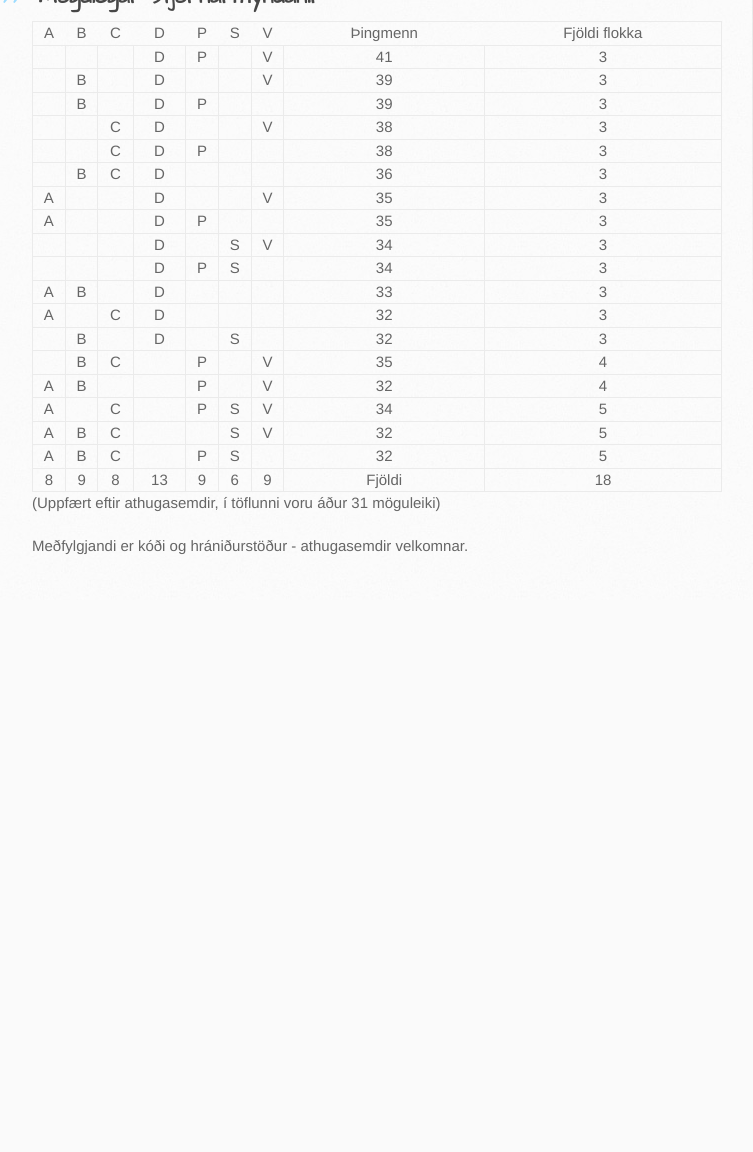
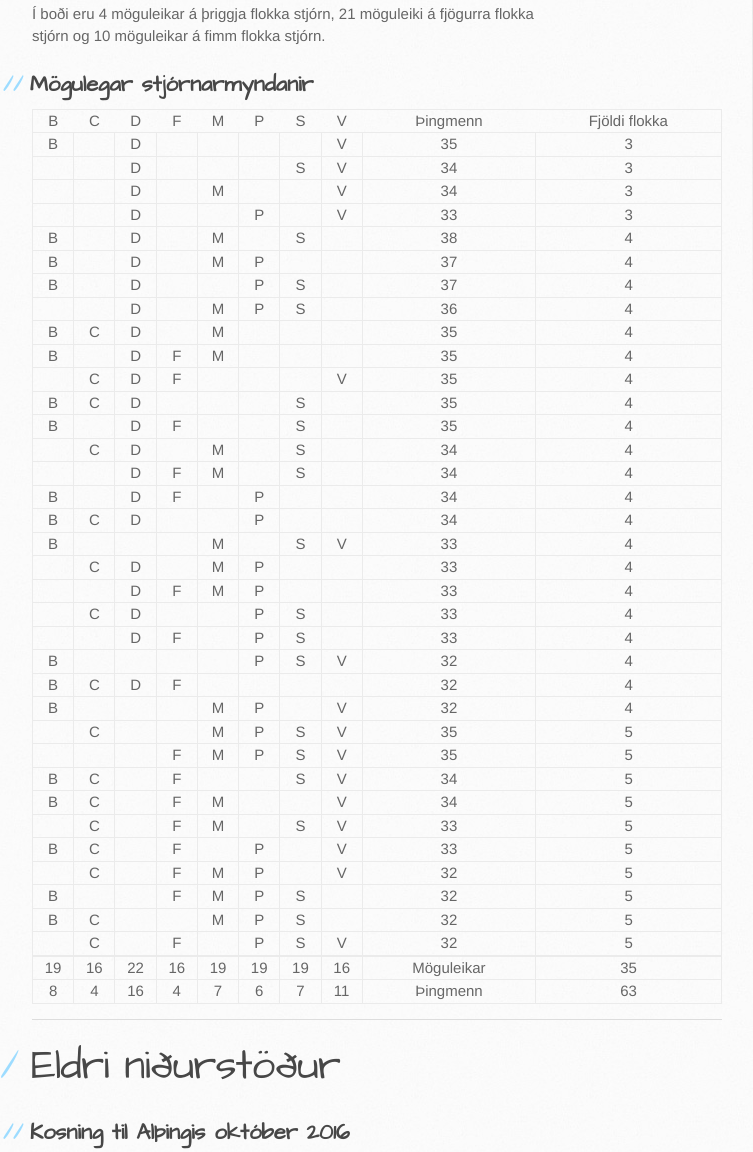
Before and after one commit to sverrirab/kosningar, a plain HTML site: page index.html in a window 1280 px wide. Shown: the part 391-1543 px from the top of the page, without its empty margins (138-891 px from the left). Before the commit the page ends 991 px from the top, so only its background shows below. Drawn offline with Linux system fonts and the light colour scheme.

Commit message:
Uppfært með niðurstöðum kosninga 2017

```diff
--- a/index.html
+++ b/index.html
@@ -28,18 +28,494 @@
     <div id="content-wrapper">
       <div class="inner clearfix">
         <section id="main-content">
-          <h1>
-<a id="kosning-til-alþingis-október-2016" class="anchor" href="#kosning-til-al%C3%BEingis-okt%C3%B3ber-2016" aria-hidden="true"><span aria-hidden="true" class="octicon octicon-link"></span></a>Kosning til Alþingis október 2016</h1>
 
-<p>Hvaða flokkar geta myndað ríkisstjórn?  Kemur í ljós að það er hægt a setja upp ríkissjórn með þingmeirihluta á 18 mismunandi vegu.
-Raðað er eftir fjölda flokka (fæstir fyrst) og fjölda þingmanna (flestir fyrst).
-Ætla mætti að fyrstu möguleikarnir í töflunni myndi sterkustu ríkisstjórnina.
+          <h1><a id="Kosning_til_Alingis_oktber_2017_0"></a>Kosning til Alþingis október 2017</h1>
+<p>Hvaða flokkar geta myndað ríkisstjórn?  Það kemur í ljós að það er hægt a setja upp ríkissjórn<br>
+með þingmeirihluta á 35 mismunandi vegu.<br>
+Raðað er eftir fjölda flokka (fæstir fyrst) og fjölda þingmanna (flestir fyrst).<br>
+Ætla mætti að fyrstu möguleikarnir í töflunni myndi sterkustu ríkisstjórnina.<br>
 Hvort að viðkomandi flokkar geti svo unnið saman er allt annað mál.</p>
-
-<h2>
-<a id="mögulegar-stjórnarmyndanir" class="anchor" href="#m%C3%B6gulegar-stj%C3%B3rnarmyndanir" aria-hidden="true"><span aria-hidden="true" class="octicon octicon-link"></span></a>Mögulegar stjórnarmyndanir</h2>
-
-<table>
+<p>Í boði eru 4 möguleikar á þriggja flokka stjórn, 21 möguleiki á fjögurra flokka<br>
+stjórn og 10 möguleikar á fimm flokka stjórn.</p>
+<h2><a id="Mgulegar_stjrnarmyndanir_13"></a>Mögulegar stjórnarmyndanir</h2>
+<table class="table table-striped table-bordered">
+<thead>
+<tr>
+<th>B</th>
+<th>C</th>
+<th>D</th>
+<th>F</th>
+<th>M</th>
+<th>P</th>
+<th>S</th>
+<th>V</th>
+<th>Þingmenn</th>
+<th>Fjöldi flokka</th>
+</tr>
+</thead>
+<tbody>
+<tr>
+<td>B</td>
+<td></td>
+<td>D</td>
+<td></td>
+<td></td>
+<td></td>
+<td></td>
+<td>V</td>
+<td>35</td>
+<td>3</td>
+</tr>
+<tr>
+<td></td>
+<td></td>
+<td>D</td>
+<td></td>
+<td></td>
+<td></td>
+<td>S</td>
+<td>V</td>
+<td>34</td>
+<td>3</td>
+</tr>
+<tr>
+<td></td>
+<td></td>
+<td>D</td>
+<td></td>
+<td>M</td>
+<td></td>
+<td></td>
+<td>V</td>
+<td>34</td>
+<td>3</td>
+</tr>
+<tr>
+<td></td>
+<td></td>
+<td>D</td>
+<td></td>
+<td></td>
+<td>P</td>
+<td></td>
+<td>V</td>
+<td>33</td>
+<td>3</td>
+</tr>
+<tr>
+<td>B</td>
+<td></td>
+<td>D</td>
+<td></td>
+<td>M</td>
+<td></td>
+<td>S</td>
+<td></td>
+<td>38</td>
+<td>4</td>
+</tr>
+<tr>
+<td>B</td>
+<td></td>
+<td>D</td>
+<td></td>
+<td>M</td>
+<td>P</td>
+<td></td>
+<td></td>
+<td>37</td>
+<td>4</td>
+</tr>
+<tr>
+<td>B</td>
+<td></td>
+<td>D</td>
+<td></td>
+<td></td>
+<td>P</td>
+<td>S</td>
+<td></td>
+<td>37</td>
+<td>4</td>
+</tr>
+<tr>
+<td></td>
+<td></td>
+<td>D</td>
+<td></td>
+<td>M</td>
+<td>P</td>
+<td>S</td>
+<td></td>
+<td>36</td>
+<td>4</td>
+</tr>
+<tr>
+<td>B</td>
+<td>C</td>
+<td>D</td>
+<td></td>
+<td>M</td>
+<td></td>
+<td></td>
+<td></td>
+<td>35</td>
+<td>4</td>
+</tr>
+<tr>
+<td>B</td>
+<td></td>
+<td>D</td>
+<td>F</td>
+<td>M</td>
+<td></td>
+<td></td>
+<td></td>
+<td>35</td>
+<td>4</td>
+</tr>
+<tr>
+<td></td>
+<td>C</td>
+<td>D</td>
+<td>F</td>
+<td></td>
+<td></td>
+<td></td>
+<td>V</td>
+<td>35</td>
+<td>4</td>
+</tr>
+<tr>
+<td>B</td>
+<td>C</td>
+<td>D</td>
+<td></td>
+<td></td>
+<td></td>
+<td>S</td>
+<td></td>
+<td>35</td>
+<td>4</td>
+</tr>
+<tr>
+<td>B</td>
+<td></td>
+<td>D</td>
+<td>F</td>
+<td></td>
+<td></td>
+<td>S</td>
+<td></td>
+<td>35</td>
+<td>4</td>
+</tr>
+<tr>
+<td></td>
+<td>C</td>
+<td>D</td>
+<td></td>
+<td>M</td>
+<td></td>
+<td>S</td>
+<td></td>
+<td>34</td>
+<td>4</td>
+</tr>
+<tr>
+<td></td>
+<td></td>
+<td>D</td>
+<td>F</td>
+<td>M</td>
+<td></td>
+<td>S</td>
+<td></td>
+<td>34</td>
+<td>4</td>
+</tr>
+<tr>
+<td>B</td>
+<td></td>
+<td>D</td>
+<td>F</td>
+<td></td>
+<td>P</td>
+<td></td>
+<td></td>
+<td>34</td>
+<td>4</td>
+</tr>
+<tr>
+<td>B</td>
+<td>C</td>
+<td>D</td>
+<td></td>
+<td></td>
+<td>P</td>
+<td></td>
+<td></td>
+<td>34</td>
+<td>4</td>
+</tr>
+<tr>
+<td>B</td>
+<td></td>
+<td></td>
+<td></td>
+<td>M</td>
+<td></td>
+<td>S</td>
+<td>V</td>
+<td>33</td>
+<td>4</td>
+</tr>
+<tr>
+<td></td>
+<td>C</td>
+<td>D</td>
+<td></td>
+<td>M</td>
+<td>P</td>
+<td></td>
+<td></td>
+<td>33</td>
+<td>4</td>
+</tr>
+<tr>
+<td></td>
+<td></td>
+<td>D</td>
+<td>F</td>
+<td>M</td>
+<td>P</td>
+<td></td>
+<td></td>
+<td>33</td>
+<td>4</td>
+</tr>
+<tr>
+<td></td>
+<td>C</td>
+<td>D</td>
+<td></td>
+<td></td>
+<td>P</td>
+<td>S</td>
+<td></td>
+<td>33</td>
+<td>4</td>
+</tr>
+<tr>
+<td></td>
+<td></td>
+<td>D</td>
+<td>F</td>
+<td></td>
+<td>P</td>
+<td>S</td>
+<td></td>
+<td>33</td>
+<td>4</td>
+</tr>
+<tr>
+<td>B</td>
+<td></td>
+<td></td>
+<td></td>
+<td></td>
+<td>P</td>
+<td>S</td>
+<td>V</td>
+<td>32</td>
+<td>4</td>
+</tr>
+<tr>
+<td>B</td>
+<td>C</td>
+<td>D</td>
+<td>F</td>
+<td></td>
+<td></td>
+<td></td>
+<td></td>
+<td>32</td>
+<td>4</td>
+</tr>
+<tr>
+<td>B</td>
+<td></td>
+<td></td>
+<td></td>
+<td>M</td>
+<td>P</td>
+<td></td>
+<td>V</td>
+<td>32</td>
+<td>4</td>
+</tr>
+<tr>
+<td></td>
+<td>C</td>
+<td></td>
+<td></td>
+<td>M</td>
+<td>P</td>
+<td>S</td>
+<td>V</td>
+<td>35</td>
+<td>5</td>
+</tr>
+<tr>
+<td></td>
+<td></td>
+<td></td>
+<td>F</td>
+<td>M</td>
+<td>P</td>
+<td>S</td>
+<td>V</td>
+<td>35</td>
+<td>5</td>
+</tr>
+<tr>
+<td>B</td>
+<td>C</td>
+<td></td>
+<td>F</td>
+<td></td>
+<td></td>
+<td>S</td>
+<td>V</td>
+<td>34</td>
+<td>5</td>
+</tr>
+<tr>
+<td>B</td>
+<td>C</td>
+<td></td>
+<td>F</td>
+<td>M</td>
+<td></td>
+<td></td>
+<td>V</td>
+<td>34</td>
+<td>5</td>
+</tr>
+<tr>
+<td></td>
+<td>C</td>
+<td></td>
+<td>F</td>
+<td>M</td>
+<td></td>
+<td>S</td>
+<td>V</td>
+<td>33</td>
+<td>5</td>
+</tr>
+<tr>
+<td>B</td>
+<td>C</td>
+<td></td>
+<td>F</td>
+<td></td>
+<td>P</td>
+<td></td>
+<td>V</td>
+<td>33</td>
+<td>5</td>
+</tr>
+<tr>
+<td></td>
+<td>C</td>
+<td></td>
+<td>F</td>
+<td>M</td>
+<td>P</td>
+<td></td>
+<td>V</td>
+<td>32</td>
+<td>5</td>
+</tr>
+<tr>
+<td>B</td>
+<td></td>
+<td></td>
+<td>F</td>
+<td>M</td>
+<td>P</td>
+<td>S</td>
+<td></td>
+<td>32</td>
+<td>5</td>
+</tr>
+<tr>
+<td>B</td>
+<td>C</td>
+<td></td>
+<td></td>
+<td>M</td>
+<td>P</td>
+<td>S</td>
+<td></td>
+<td>32</td>
+<td>5</td>
+</tr>
+<tr>
+<td></td>
+<td>C</td>
+<td></td>
+<td>F</td>
+<td></td>
+<td>P</td>
+<td>S</td>
+<td>V</td>
+<td>32</td>
+<td>5</td>
+</tr>
+<tr>
+<td></td>
+<td></td>
+<td></td>
+<td></td>
+<td></td>
+<td></td>
+<td></td>
+<td></td>
+<td></td>
+<td></td>
+</tr>
+<tr>
+<td>19</td>
+<td>16</td>
+<td>22</td>
+<td>16</td>
+<td>19</td>
+<td>19</td>
+<td>19</td>
+<td>16</td>
+<td>Möguleikar</td>
+<td>35</td>
+</tr>
+<tr>
+<td>8</td>
+<td>4</td>
+<td>16</td>
+<td>4</td>
+<td>7</td>
+<td>6</td>
+<td>7</td>
+<td>11</td>
+<td>Þingmenn</td>
+<td>63</td>
+</tr>
+</tbody>
+</table>
+<hr>
+<h1><a id="Eldri_niurstur_59"></a>Eldri niðurstöður</h1>
+<h2><a id="Kosning_til_Alingis_oktber_2016_61"></a>Kosning til Alþingis október 2016</h2>
+<table class="table table-striped table-bordered">
 <thead>
 <tr>
 <th>A</th>
@@ -260,13 +736,23 @@ Hvort að viðkomandi flokkar geti svo unnið saman er allt annað mál.</p>
 <td>9</td>
 <td>6</td>
 <td>9</td>
-<td>Fjöldi</td>
+<td>Möguleikar</td>
 <td>18</td>
+</tr>
+<tr>
+<td>4</td>
+<td>8</td>
+<td>7</td>
+<td>21</td>
+<td>10</td>
+<td>3</td>
+<td>10</td>
+<td>Þingmenn</td>
+<td>63</td>
 </tr>
 </tbody>
 </table>
 
-<p>(Uppfært eftir athugasemdir, í töflunni voru áður 31 möguleiki)</p>
 
 <p>Meðfylgjandi er kóði og hrániðurstöður - athugasemdir velkomnar.</p>
         </section>
```
